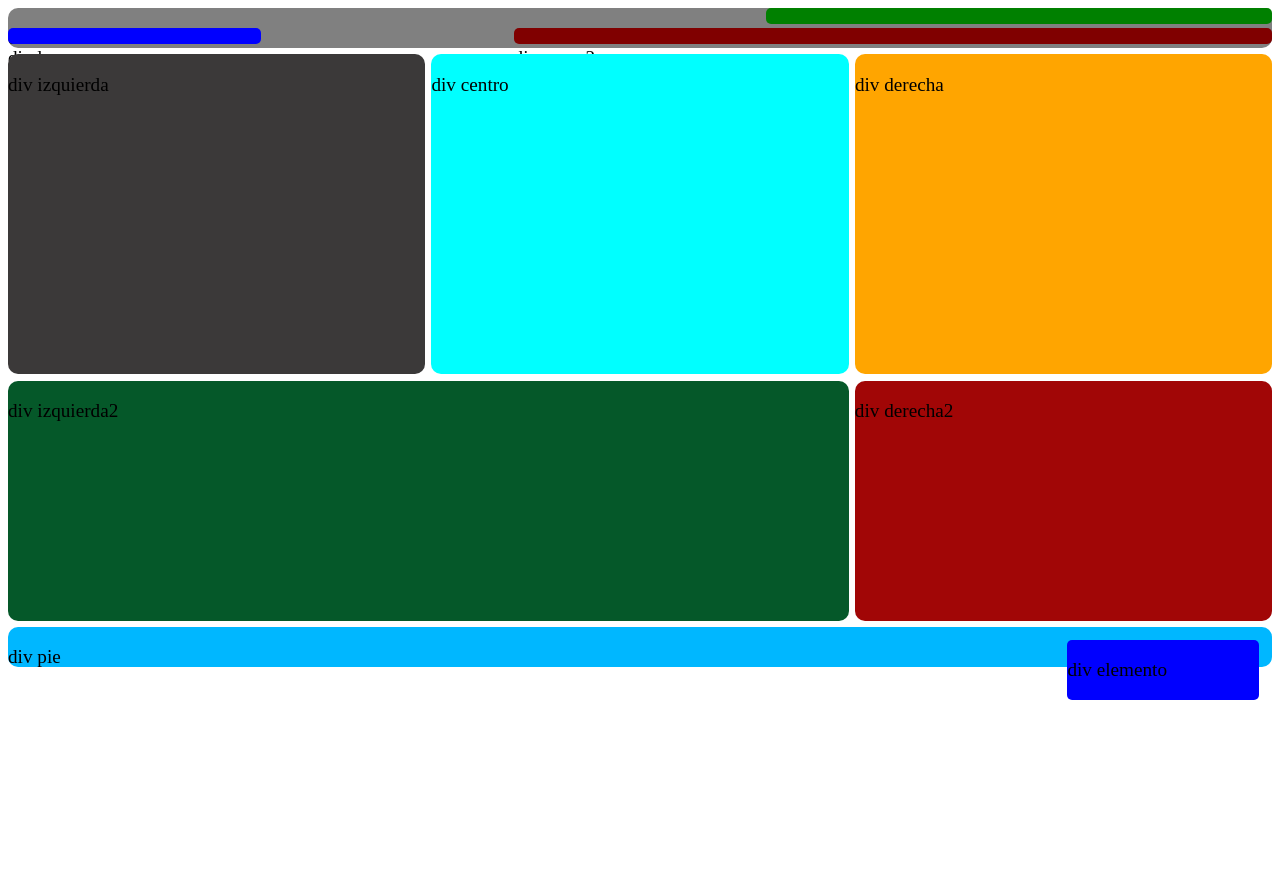
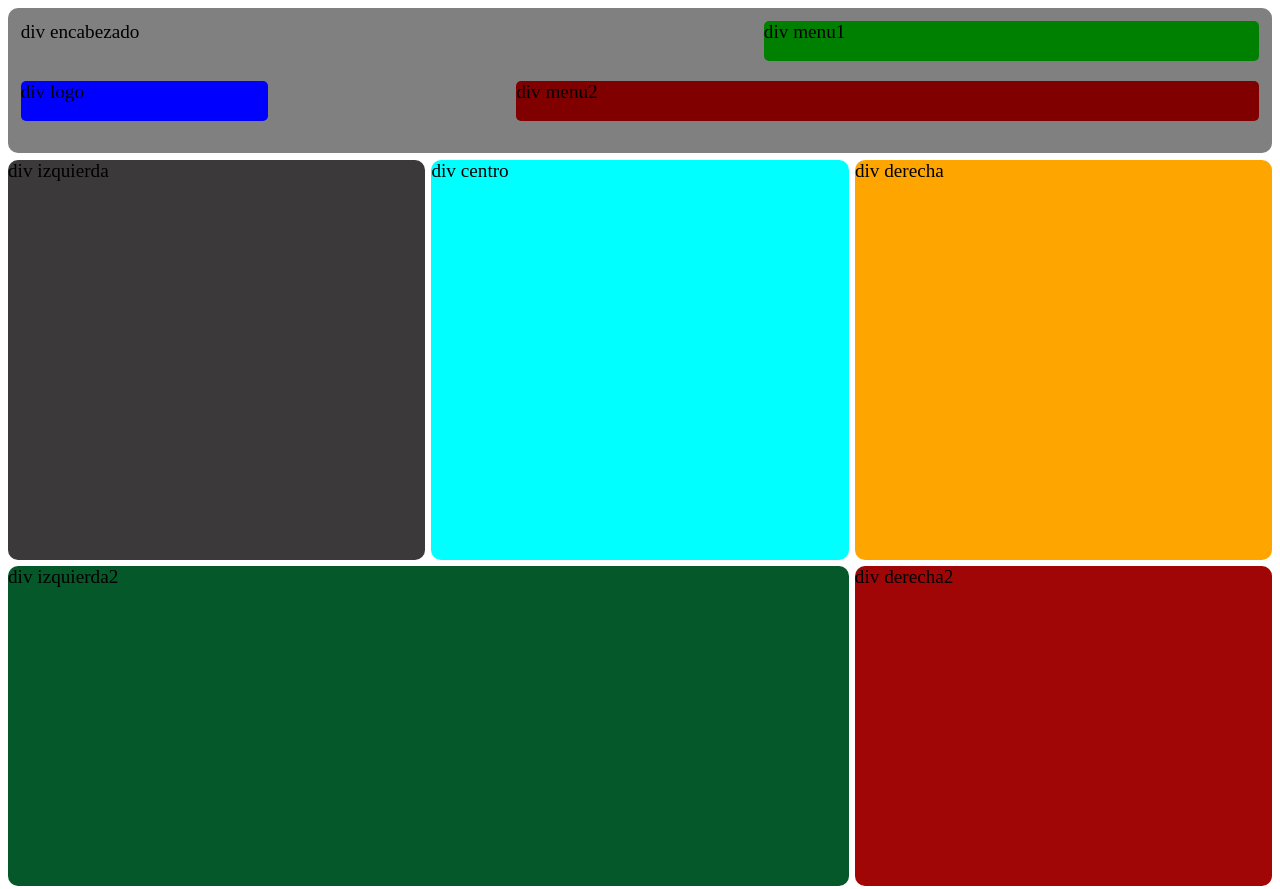
Before and after one commit to Arturo-Blanco/cajasFlex, a website: page index.html in a window 1280 px wide. Shown: the top 889 px of the page. Before the commit the page ends 800 px from the top, so only its background shows below. Drawn offline with Linux system fonts and the light colour scheme.

Commit message:
Se corrige dimensiones de escala

```diff
--- a/index.css
+++ b/index.css
@@ -1,35 +1,5 @@
 body {
   font-size: 16px;
-}
-.encabezado,
-.pie {
-  display: flex;
-  flex-direction: row;
-  border-radius: 10px;
-  width: 100%;
-  flex-wrap:wrap;
-  height:5vh;
-  justify-content: space-between;
-
-}
-.titulo {
-  width: 60%;
-  height:2vh;
-}
-.menu1 {
-  background-color: green;
-  width: 40%;
-  height: 2vh;
-}
-.menu2 {
-  background-color: maroon;
-  width: 60%;
-  height: 2vh;
-}
-.logo {
-  background-color: blue;
-  width: 20%;
-  height: 2vh;
 }
 .contenedor {
   display: flex;
@@ -41,15 +11,54 @@ body {
   display: flex;
   flex-direction: row;
   flex-wrap: wrap;
-  margin-top: 0.5%
+  margin-top: 0.5%;
+  width: 100%;
 }
+.encabezado,
+.pie {
+  display: flex;
+  flex-direction: row;
+  border-radius: 10px;
+  width: 98%;
+  flex-wrap: wrap;
+  height: 15vh;
+  justify-content: space-between;
+  padding: 1%;
+}
+.encabezado {
+  background-color: grey;
+}
+.titulo {
+  width: 60%;
+  height: 5vh;
+}
+.menu1 {
+  background-color: green;
+  width: 40%;
+}
+.menu2 {
+  background-color: maroon;
+  width: 60%;
+}
+.logo {
+  background-color: blue;
+  width: 20%;
+}
+.logo,
+.menu1,
+.menu2,
+.elemento {
+  border-radius: 5px;
+  height: 5vh;
+}
+
 .izquierda,
 .derecha,
 .centro {
   flex-grow: 1;
   border-radius: 10px;
-  height: 40vh;
-  width: 32%;
+  height: 50vh;
+  width: 33%;
 }
 .izquierda {
   background-color: rgb(59, 57, 57);
@@ -62,10 +71,11 @@ body {
 .derecha {
   background-color: orange;
 }
+
 .izquierda2 {
   background-color: rgb(5, 88, 41);
   width: 66.5%;
-  height: 30vh;
+  height: 40vh;
   border-radius: 10px;
   margin-right: 0.5%;
   margin-top: 0.5%;
@@ -73,7 +83,7 @@ body {
 .derecha2 {
   background-color: rgb(161, 6, 6);
   width: 33%;
-  height: 30vh;
+  height: 40vh;
   border-radius: 10px;
   margin-top: 0.5%;
 }
@@ -81,22 +91,14 @@ body {
   background-color: rgb(0, 183, 255);
   margin-top: 0.5%;
 }
-.encabezado {
-  background-color: grey;
-}
+
 .elemento {
   align-self: flex-end;
   background-color: blue;
   width: 15vw;
-  margin: 1%;
 }
 p {
   font-size: 1.5vw;
   font-family: "Times New Roman", Times, serif;
+  margin: auto;
 }
-.logo,
-.menu1,
-.menu2,
-.elemento {
-  border-radius: 5px;
-}
--- a/index.html
+++ b/index.html
@@ -1,5 +1,5 @@
 <!DOCTYPE html>
-<html lang="en">
+<html lang="es">
   <head>
     <meta charset="UTF-8" />
     <meta name="viewport" content="width=device-width, initial-scale=1.0" />
```
Lines whose indentation alone changed are shown as unchanged.
